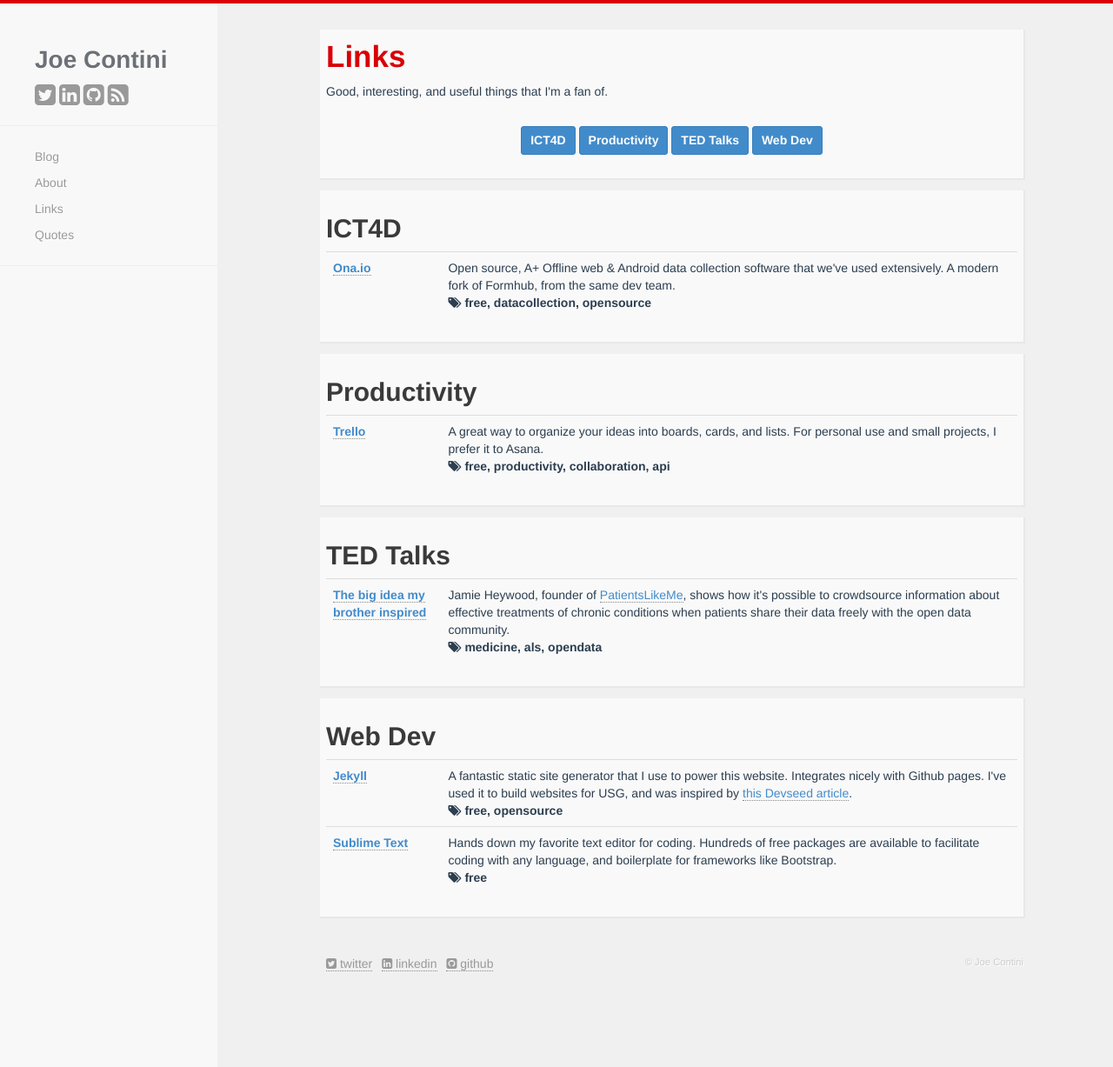
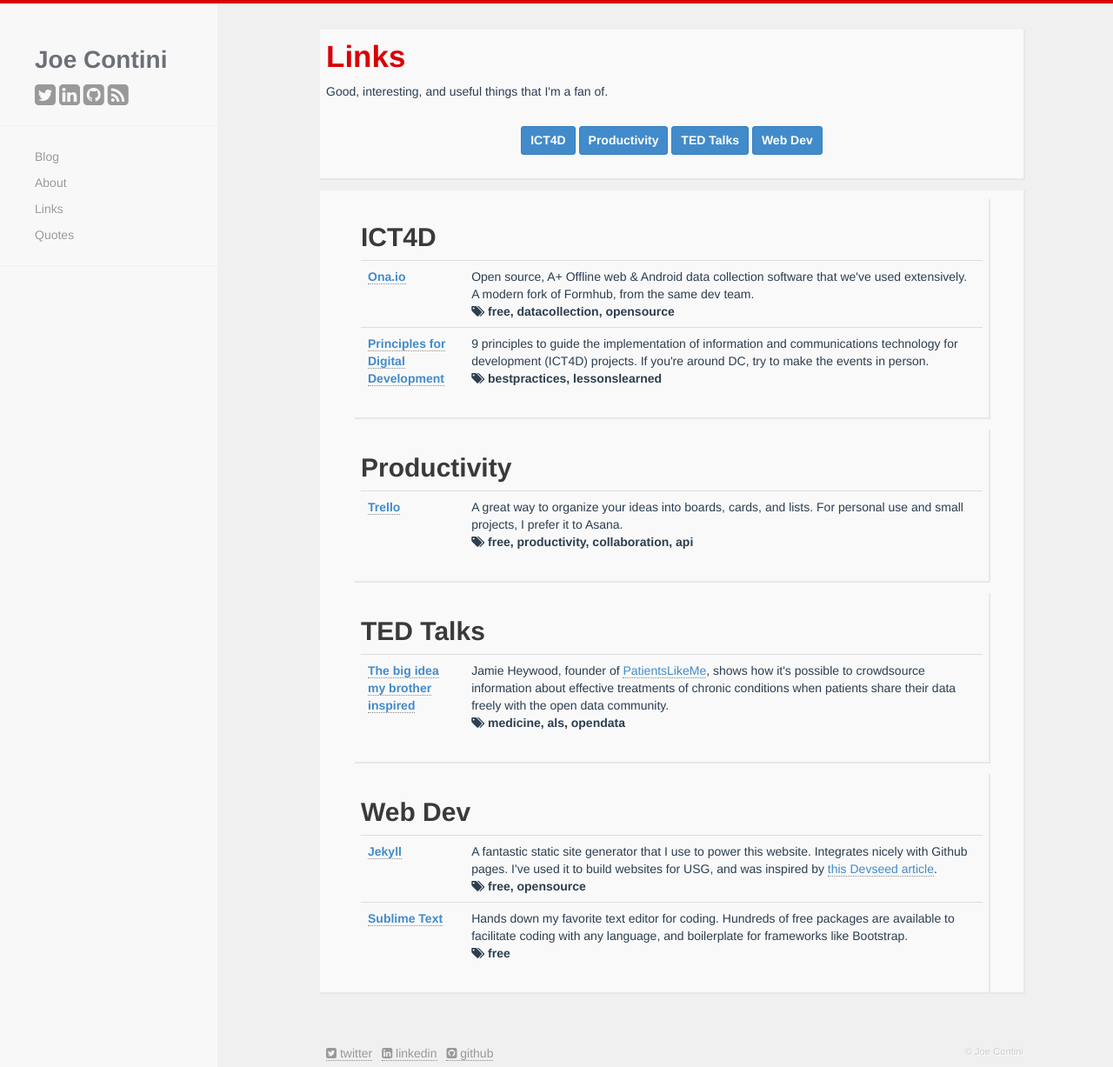
Before and after one commit to jcontini/old-jekyll-site, a Jekyll site: the page built from links.html, in a window 1280 px wide and 1227 px high. Shown: the whole window at 87% size. Built offline with Jekyll 4.4.1, drawn with Linux system fonts in a browser that asks for light colours; nearby versions of some CDN libraries; Markdown is read by kramdown in place of the engine named in the settings; comment, search, counter and statistics services are not loaded.

Commit message:
Improved CSS styling

```diff
--- a/_data/links.json
+++ b/_data/links.json
@@ -12,6 +12,13 @@
 		"what":"Open source, A+ Offline web & Android data collection software that we've used extensively. A modern fork of Formhub, from the same dev team.",
 		"category": "ICT4D",
 		"tags":["free","datacollection","opensource"]
+	},
+	{
+		"name":"Principles for Digital Development",
+		"url":"http://ict4dprinciples.org/",
+		"what":"9 principles to guide the implementation of information and communications technology for development (ICT4D) projects. If you're around DC, try to make the events in person.",
+		"category": "ICT4D",
+		"tags":["bestpractices","lessonslearned"]
 	},
 	{
 		"name":"Jekyll",
--- a/css/hc.css
+++ b/css/hc.css
@@ -359,7 +359,22 @@
   margin-left:0.5em;
 }
 
+#article {
+  margin-bottom: 30px;
+  background-color: #f9f9f9;
+  box-shadow: 1px 1px 0 1px #e8e8e8;
+  padding: 10px 40px 0;
+}
+
 .article-title
+{
+  font-size:35px;
+  font-weight:700;
+  color:#d90006;
+  padding-top: 15px;
+}
+
+.page-title
 {
   font-size:35px;
   font-weight:700;
--- a/links.html
+++ b/links.html
@@ -2,7 +2,7 @@
 title: Links
 ---
 <div class='section' id="Links">
-  <h1 class='article-title'>Links</h1>
+  <h1 class='page-title'>Links</h1>
   <p>Good, interesting, and useful things that I'm a fan of.</p><br>
   <center>
   {% assign categories = "ICT4D|Productivity|TED Talks|Web Dev" | split: "|" %}
--- a/quotes.html
+++ b/quotes.html
@@ -2,7 +2,7 @@
 title: Quotes
 ---
 <div class="section">
-  <h1 class="article-title">Quotes</h1>
+  <h1 class="page-title">Quotes</h1>
   <p>These are quotes I've come across that have had meaning to me at some point in my life.</p>
 </div>
 
```
Also changed, not shown: blog.html (+11 -7 lines).
